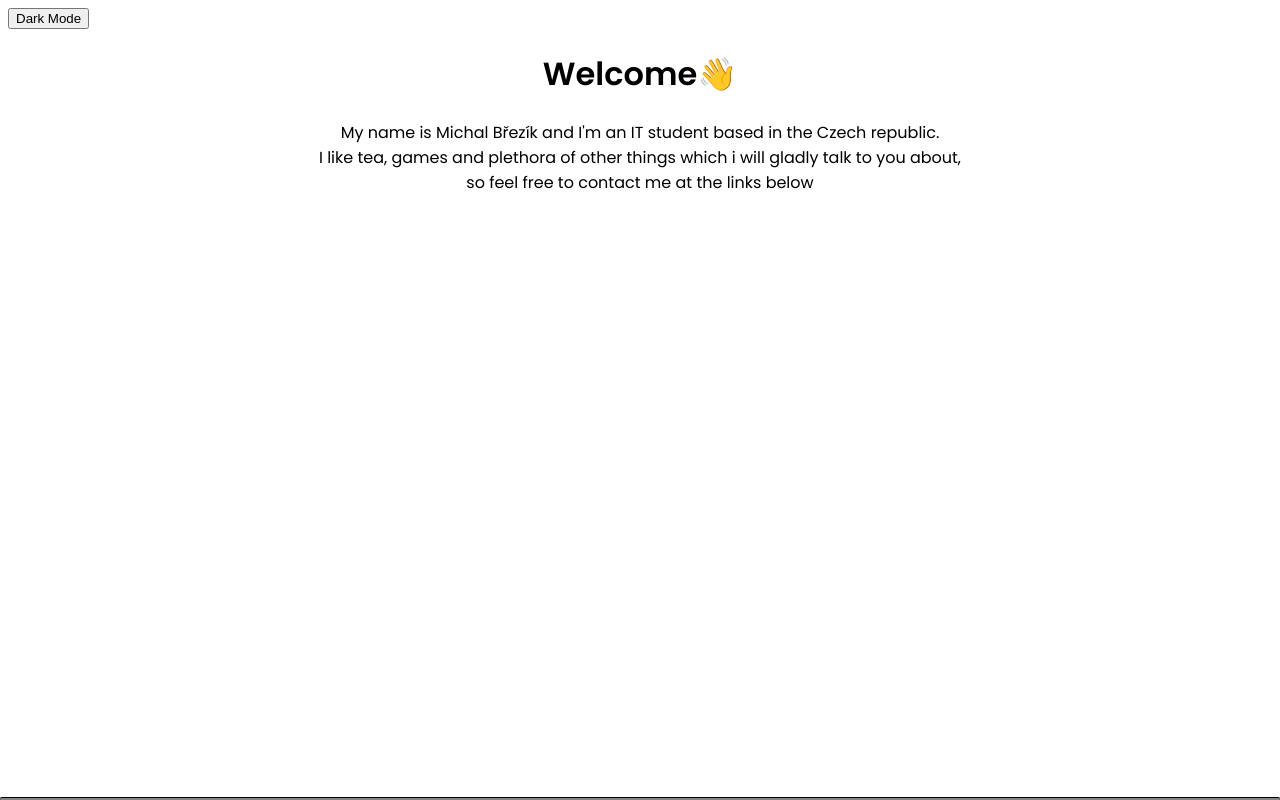
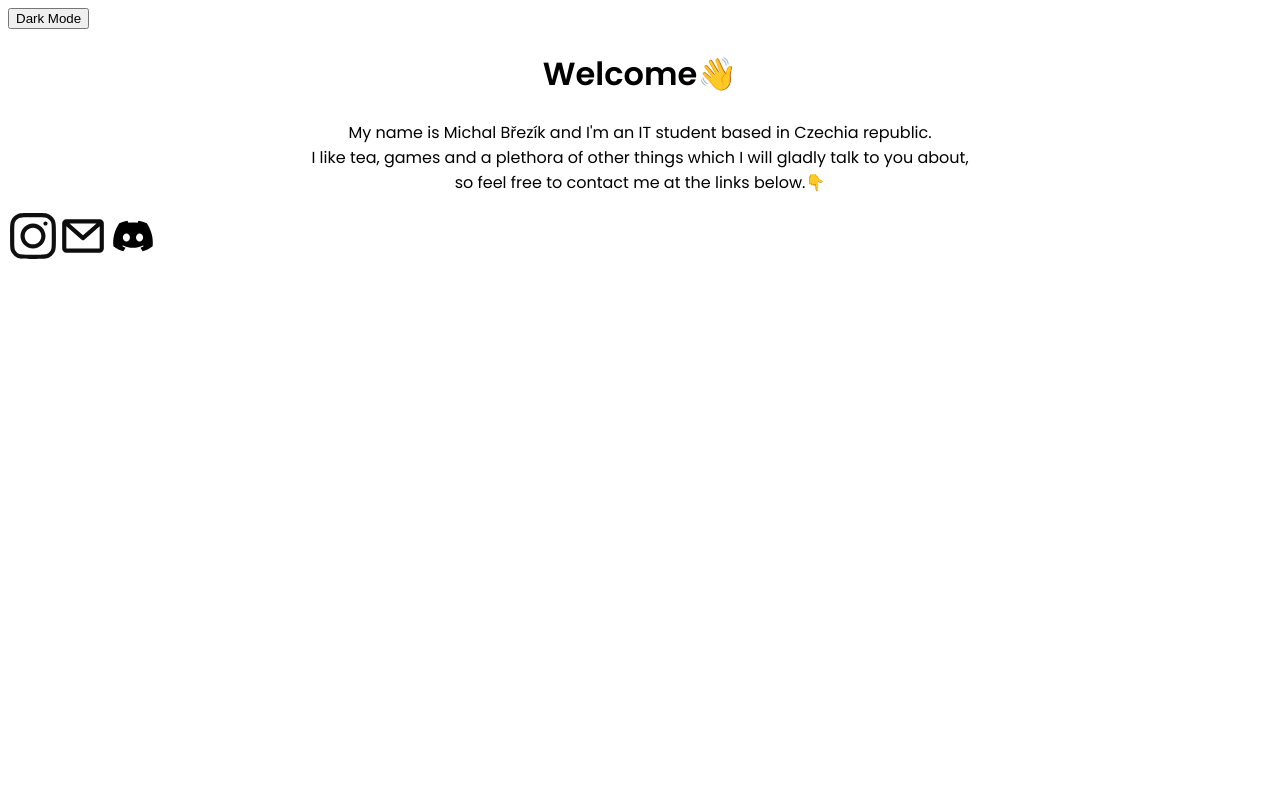
Before and after one commit to michalbrezik/main-personal-website, a plain HTML site: page index.html in a window 1280 px wide. Both pictures are taken after a click on the button "Dark Mode". Drawn offline with Linux system fonts and the light colour scheme.

Commit message:
Added social links and deleted unneeded files

```diff
--- a/index.html
+++ b/index.html
@@ -20,12 +20,25 @@
     </div>
     <div class="aboutMeDiv">
       <p>
-        My name is Michal Březík and I'm an IT student based in the Czech
-        republic.<br />I like tea, games and plethora of other things which i
+        My name is Michal Březík and I'm an IT student based in Czechia
+        republic.<br />I like tea, games and a plethora of other things which I
         will gladly talk to you about,<br />
-        so feel free to contact me at the links below
+        so feel free to contact me at the links below.👇
       </p>
     </div>
-    <div class="footer-center"></div>
+    <div class="socialLinksDiv">
+      <a href="https://www.instagram.com/m.brezik" target="_blank">
+        <img src="images/instagram.svg" alt="Instagram" height="50" />
+      </a>
+      <a href="mailto:06michal.br@seznam.cz">
+        <img src="images/email.svg" alt="Email" height="50" />
+      </a>
+      <a
+        href="https://www.discord.com/users/388726516059734016"
+        target="_blank"
+      >
+        <img src="images/discord.svg" alt="Discord" height="50" />
+      </a>
+    </div>
   </body>
 </html>
--- a/main.js
+++ b/main.js
@@ -1,13 +1,32 @@
 function darkMode(){
     document.getElementById("dark-mode").onclick = function(){
-        if(document.body.style.backgroundColor == "black"){
+        if(document.body.style.backgroundColor == "black")
+        {
+            //light mode
             document.body.style.backgroundColor = "white";
             document.body.style.color="black";
+             var elements = document.getElementsByClassName('socialLinksDiv');
+                for (var i in elements)
+                    {
+                     if (elements.hasOwnProperty(i))
+                         {
+                          elements[i].className = 'socialLinksDivLightAlt';
+                           }
+                    }
         }
         else{
+            //dark mode
             document.body.style.backgroundColor = "black";
             document.body.style.color= "white";
+                var elements = document.getElementsByClassName('socialLinksDivLightAlt');
+                for (var i in elements)
+                    {
+                     if (elements.hasOwnProperty(i))
+                         {
+                          elements[i].className = 'socialLinksDiv';
+                           }
+                    }
         }
     }
 }
-document.addEventListener(darkMode());
+document.addEventListener("event",darkMode());
--- a/style.css
+++ b/style.css
@@ -39,3 +39,17 @@ text-align: center;
   color: white;
   text-align: center;
 }
+.socialLinksDiv{
+filter: invert(100%);
+display: flex;
+justify-content: center;
+align-items: center;
+
+}
+.socialLinksDivLightAlt{
+position: absolute;
+display: flex;
+justify-content: center;
+align-items: center;
+
+}
```
Also changed, not shown: en.html (deleted), images/discord.svg (added), images/email.svg (added), images/instagram.svg (added).
